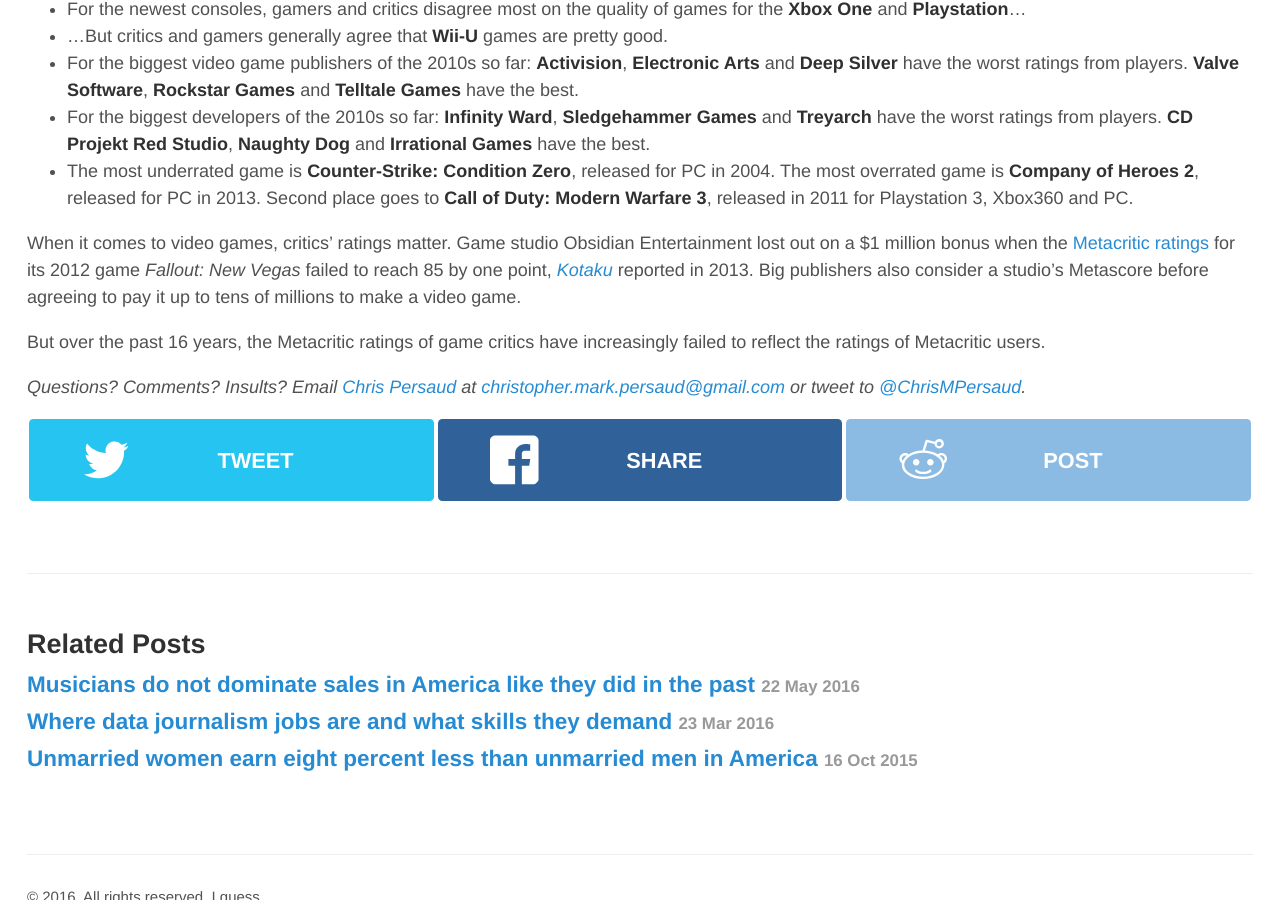
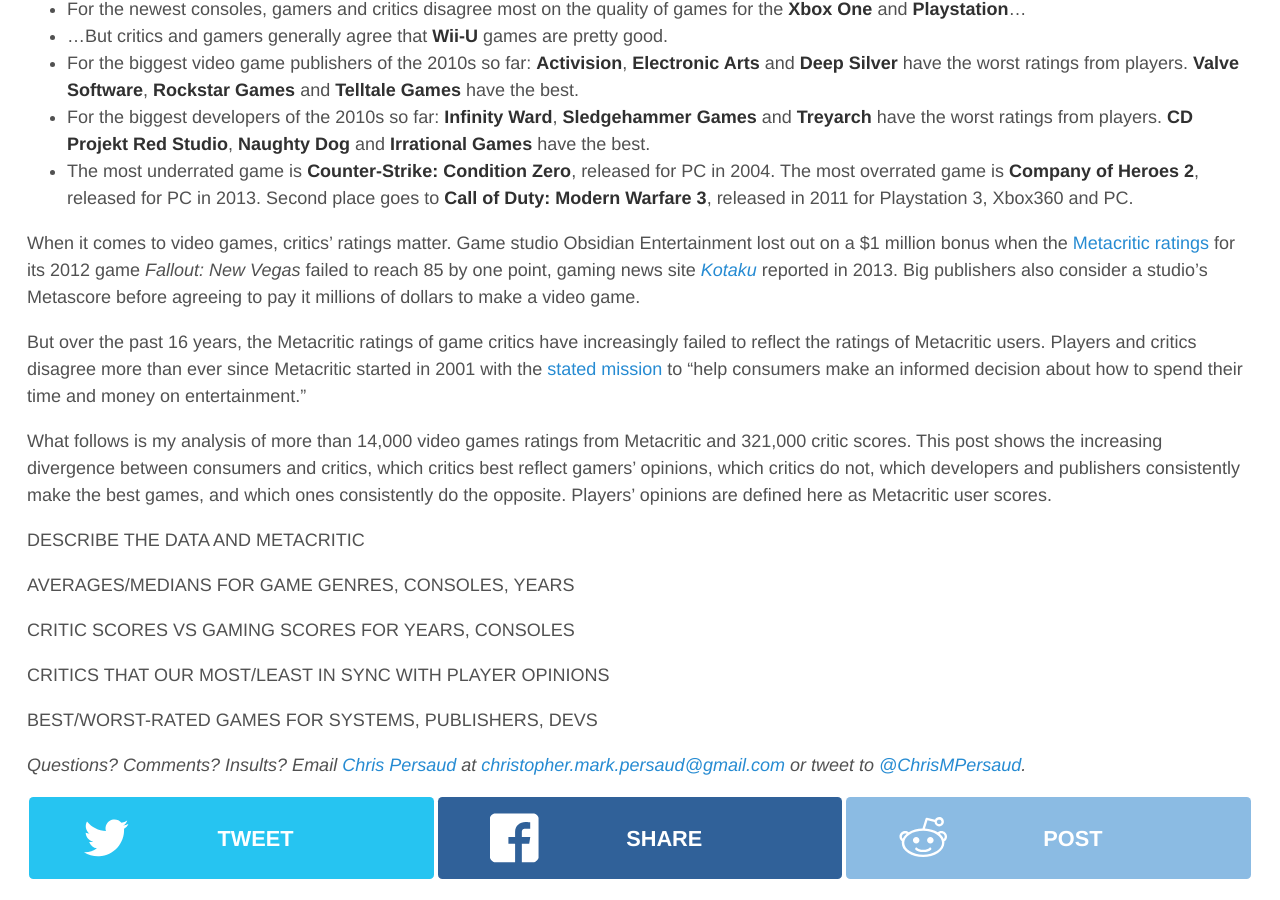
Before and after one commit to chrismp/chrismp.github.io, a Jekyll site: the page built from _posts/2099-01-01-metacritic-video-games.md, in a window 1280 px wide and 900 px high, scrolled down 365 px. Built offline with Jekyll 4.4.1, drawn with Linux system fonts in a browser that asks for light colours; nearby versions of some CDN libraries.

Commit message:
add more to post, outline post

```diff
--- a/_posts/2099-01-01-metacritic-video-games.md
+++ b/_posts/2099-01-01-metacritic-video-games.md
@@ -15,6 +15,18 @@
 - For the biggest developers of the 2010s so far: **Infinity Ward**, **Sledgehammer Games** and **Treyarch** have the worst ratings from players. **CD Projekt Red Studio**, **Naughty Dog** and **Irrational Games** have the best.
 - The most underrated game is **Counter-Strike: Condition Zero**, released for PC in 2004. The most overrated game is **Company of Heroes 2**, released for PC in 2013. Second place goes to **Call of Duty: Modern Warfare 3**, released in 2011 for Playstation 3, Xbox360 and PC.
 
-When it comes to video games, critics' ratings matter. Game studio Obsidian Entertainment lost out on a $1 million bonus when the [Metacritic ratings](http://www.metacritic.com/game/pc/fallout-new-vegas) for its 2012 game *Fallout: New Vegas* failed to reach 85 by one point, *[Kotaku](http://kotaku.com/a-look-at-metacritics-many-problems-16849849440)* reported in 2013. Big publishers also consider a studio's Metascore before agreeing to pay it up to tens of millions to make a video game.
+When it comes to video games, critics' ratings matter. Game studio Obsidian Entertainment lost out on a $1 million bonus when the [Metacritic ratings](http://www.metacritic.com/game/pc/fallout-new-vegas) for its 2012 game *Fallout: New Vegas* failed to reach 85 by one point, gaming news site *[Kotaku](http://kotaku.com/a-look-at-metacritics-many-problems-16849849440)* reported in 2013. Big publishers also consider a studio's Metascore before agreeing to pay it millions of dollars to make a video game.
 
-But over the past 16 years, the Metacritic ratings of game critics have increasingly failed to reflect the ratings of Metacritic users.
+But over the past 16 years, the Metacritic ratings of game critics have increasingly failed to reflect the ratings of Metacritic users. Players and critics disagree more than ever since Metacritic started in 2001 with the [stated mission](http://www.metacritic.com/about-metacritic) to "help consumers make an informed decision about how to spend their time and money on entertainment."
+
+What follows is my analysis of more than 14,000 video games ratings from Metacritic and 321,000 critic scores. This post shows the increasing divergence between consumers and critics, which critics best reflect gamers' opinions, which critics do not, which developers and publishers consistently make the best games, and which ones consistently do the opposite. Players' opinions are defined here as Metacritic user scores.
+
+DESCRIBE THE DATA AND METACRITIC
+
+AVERAGES/MEDIANS FOR GAME GENRES, CONSOLES, YEARS
+
+CRITIC SCORES VS GAMING SCORES FOR YEARS, CONSOLES
+
+CRITICS THAT OUR MOST/LEAST IN SYNC WITH PLAYER OPINIONS
+
+BEST/WORST-RATED GAMES FOR SYSTEMS, PUBLISHERS, DEVS
```
